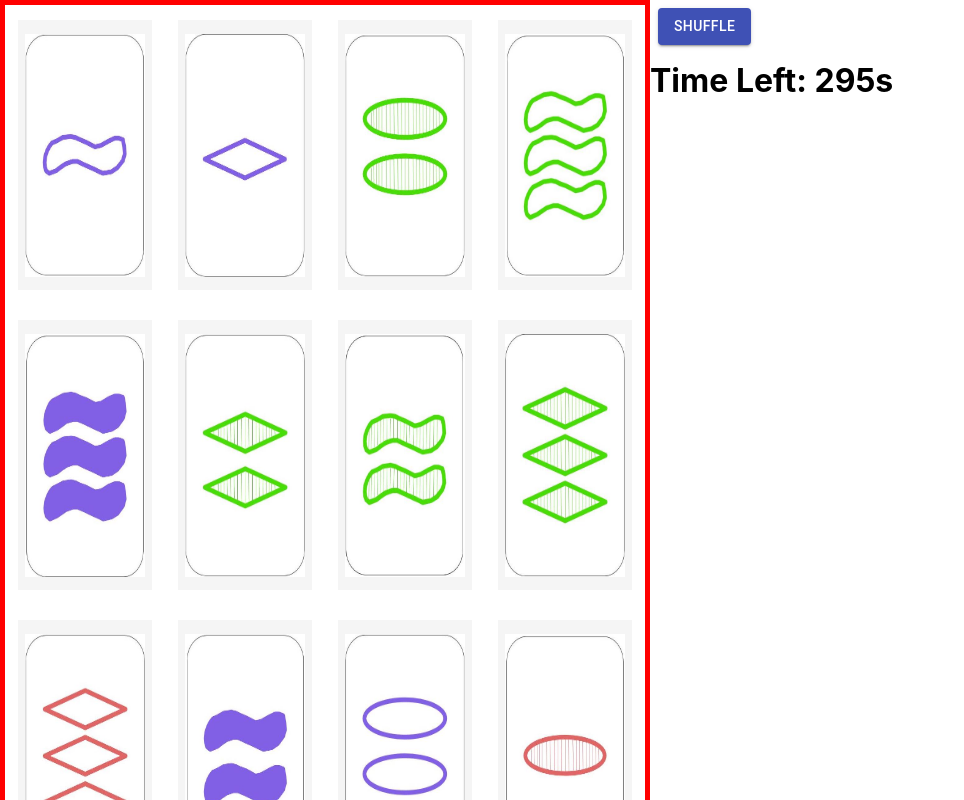
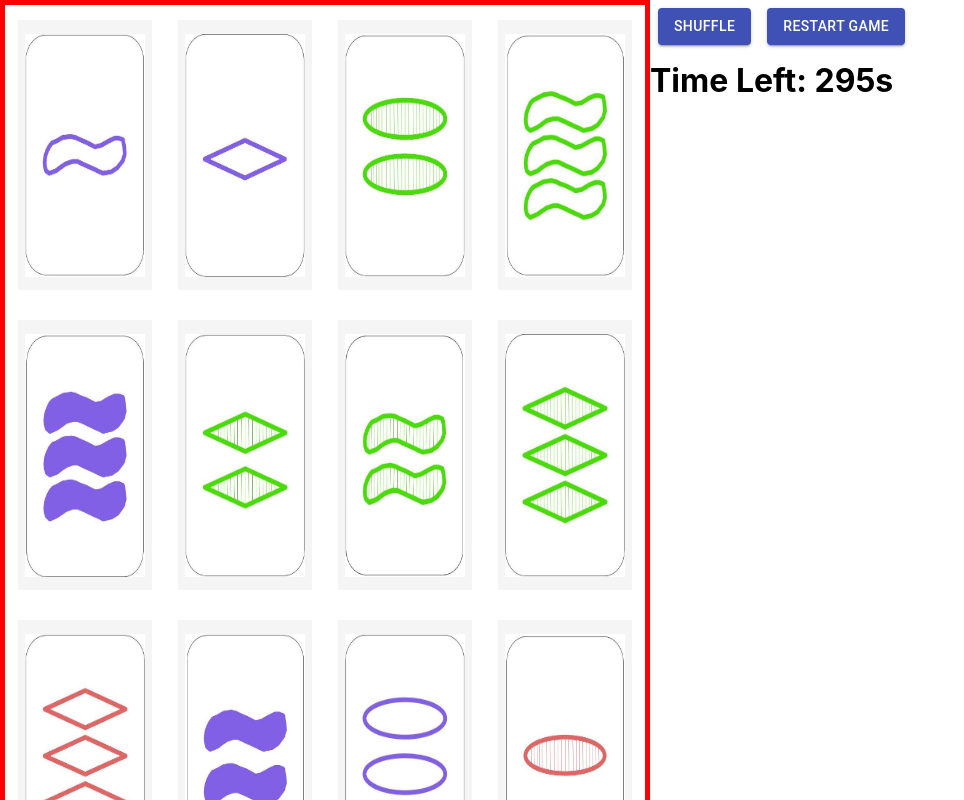
Before and after one commit to Lam-Richard/set, a React (Create React App) app: page / in a window 1280 px wide. Shown: the top 800 px of the page, without its empty margins (0-964 px from the left). Built offline with nearby package versions, Linux system fonts and the light colour scheme.

Commit message:
implement restarting game

```diff
--- a/src/App.js
+++ b/src/App.js
@@ -74,7 +74,7 @@ function generateCardGrid(){
 
 let startingGrid = generateCardGrid()
 
-const Timer = () => {
+const Timer = ({timer, setTimer}) => {
 
   function useInterval(callback, delay) {
     const savedCallback = useRef();
@@ -95,13 +95,6 @@ const Timer = () => {
       }
     }, [delay]);
   }
-
-
-  let currentTime = new Date();
-  let expireTime = moment(currentTime).add(5, 'm').toDate();
-  let remaining = (expireTime-currentTime)/1000;
-
-  const [timer, setTimer] = useState(remaining);
 
   useInterval(() => {
     // Your custom logic here
@@ -139,6 +132,12 @@ const SetList = ({foundSets}) => {
   })
 }
 
+let currentTime = new Date();
+let expireTime = moment(currentTime).add(5, 'm').toDate();
+let remaining = (expireTime-currentTime)/1000;
+
+
+
 const App = () => {
 
   const classes = useStyles();
@@ -146,11 +145,25 @@ const App = () => {
   const [totalSets, setTotalSets] = useState(0);
   const [cards, setCards] = useState(startingGrid);
   const [foundSets, setFoundSets] = useState([]);
+  const [timer, setTimer] = useState(remaining);
 
 
   function shuffle () {
     let newGrid = generateCardGrid();
     setCards(newGrid);
+    setSelected([]);
+  }
+
+  function restart () {
+    setSelected([]);
+    setTotalSets(0);
+    setCards(generateCardGrid());
+    setFoundSets([]);
+    let currentTime = new Date();
+    let expireTime = moment(currentTime).add(5, 'm').toDate();
+    let remaining = (expireTime-currentTime)/1000;
+    setTimer(remaining);
+
   }
 
   function checkSet () {
@@ -210,7 +223,10 @@ const App = () => {
       <Button onClick={shuffle} variant="contained" color="primary">
           SHUFFLE
       </Button>
-      <Timer></Timer>
+      <Button onClick={restart} variant="contained" color="primary">
+        RESTART GAME
+      </Button>
+      <Timer timer={timer} setTimer={setTimer} ></Timer>
     </div>
   </div>
   )
```
